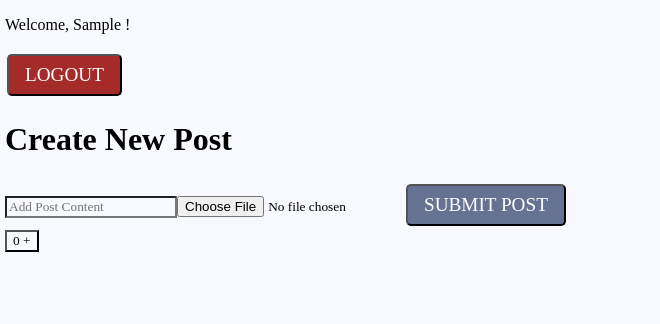
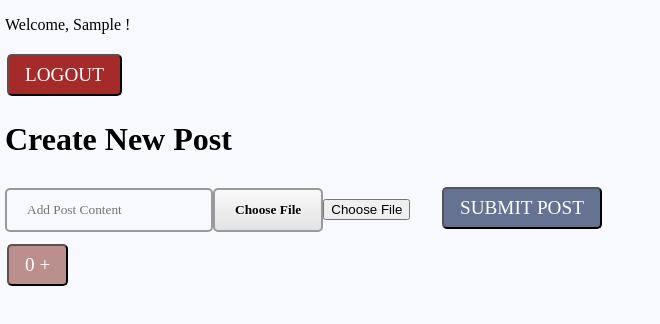
Before and after one commit to claudiaLisboa/socialmedia-app, a React (Create React App) app: page / in a window 1280 px wide. Both pictures are taken after typing "Sample" into the empty fields and a click on the button "SUBMIT". Shown: the top 324 px of the page, without its empty margins (0-660 px from the left). Built offline with nearby package versions, Linux system fonts and the light colour scheme; a web font is replaced by a local one.

Commit message:
updated input style

```diff
--- a/src/App.css
+++ b/src/App.css
@@ -52,7 +52,7 @@ h2{
 
 }
 /*Buttons style*/
-.btnSubmit, .btnLogout, .btnPost{
+.btnSubmit, .btnLogout, .btnPost, .btnCount{
   border-radius: 5px;
   color: white;
   padding: 8px 16px;
@@ -70,6 +70,52 @@ h2{
     resize: vertical;
 }
 
+
+
+.inputContent{
+
+  padding: 12px 20px;
+  margin: 8px 0;
+  display: inline-block;
+  border: 2px solid #999;
+  border-radius: 5px;
+  box-sizing: border-box;
+}
+
+.inputFile{
+  color: transparent;
+}
+.inputFile::before{
+  padding: 12px 20px;
+  margin: 8px 0;
+  display: inline-block;
+  background: -webkit-linear-gradient(top, #f9f9f9, #e3e3e3);
+  border: 2px solid #999;
+  border-radius: 5px;
+  content: 'Choose File';
+  color: black;
+  outline: none;
+  white-space: nowrap;
+
+  cursor: pointer;
+  text-shadow: 1px 1px #fff;
+  font-weight: 700;
+  font-size: 10pt;
+
+}
+
+
+.inputFile:hover::before {
+  border-color: black;
+}
+
+.inputFile:active {
+  outline: 0;
+}
+
+.inputFile:active::before {
+  background: -webkit-linear-gradient(top, #e3e3e3, #f9f9f9);
+}
 /*Button Collor*/
 .btnSubmit, .btnPost {
   background-color: #667292;
@@ -79,4 +125,7 @@ h2{
   background-color: #A52A2A;
 }
 
+.btnCount{
+  background-color: #bc8f8f;
+}
 /*Button Collor End*/
--- a/src/App.js
+++ b/src/App.js
@@ -35,7 +35,7 @@ function App() {
       <Header user={user} setUser={setUser}/>
       <CreatePost user={user} handleAddPost={handleAddPost} />
       <PostList posts={posts} />
-      <button onClick={() => setCount(prev => prev + 1)}>{count} +</button>
+      <button className="btnCount" onClick={() => setCount(prev => prev + 1)}>{count} +</button>
       </div>
   );
 }
--- a/src/components/CreatePost.js
+++ b/src/components/CreatePost.js
@@ -22,13 +22,15 @@ function CreatePost({user, handleAddPost }){
             <h1> Create New Post</h1>
             <form onSubmit={handleSubmit}>
                 <input
-                    type="tyext"
+                    type="text"
+                    className="inputContent"
                     placeholder="Add Post Content"
                     onChange={event => setContent(event.target.value)}
                     value={content}
                 />
                 <input
                     type="file"
+                    className="inputFile"
                     onChange={event => setImage(event.target.files[0])}
                     ref={imageInputRef}
                 />
```
